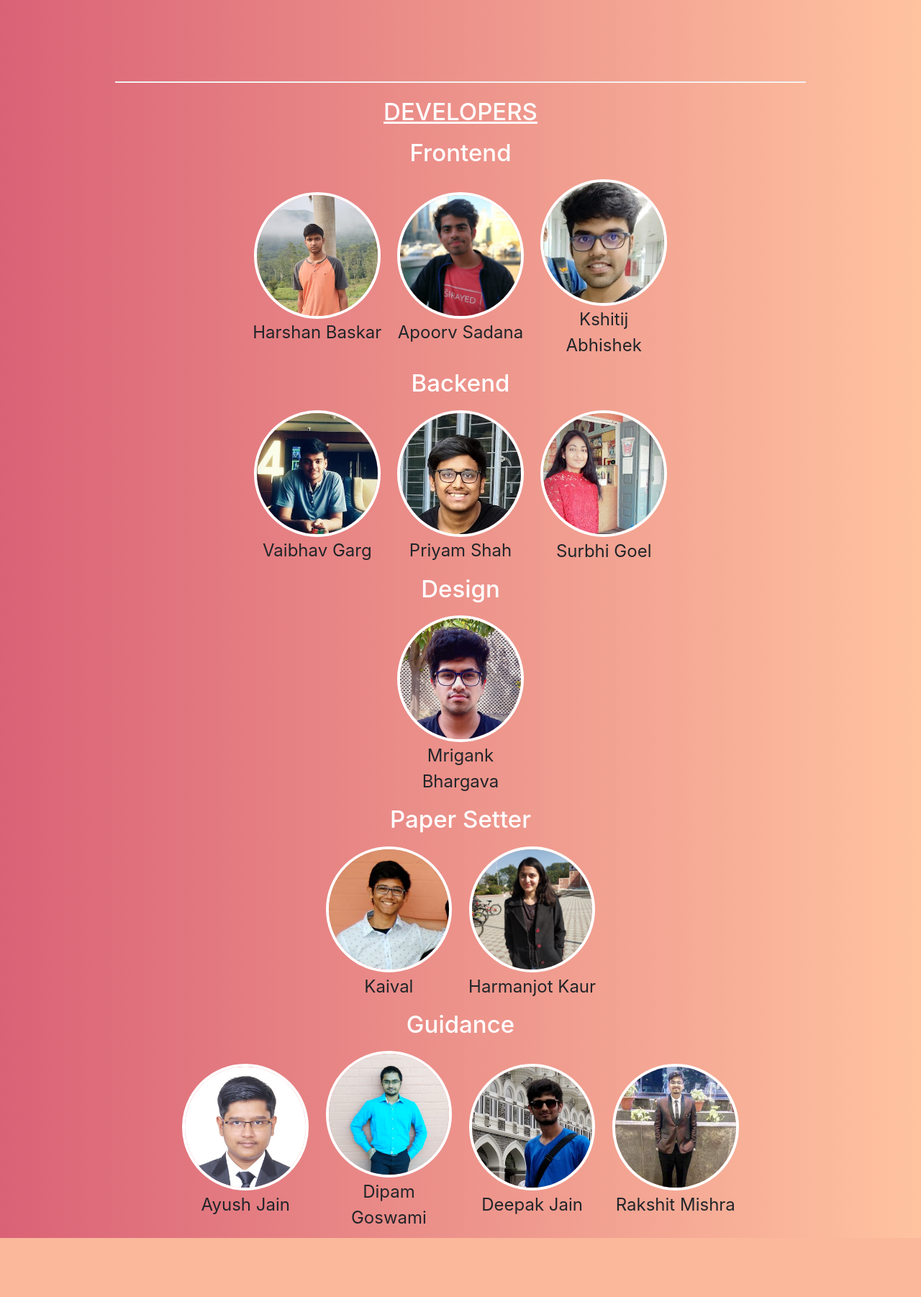
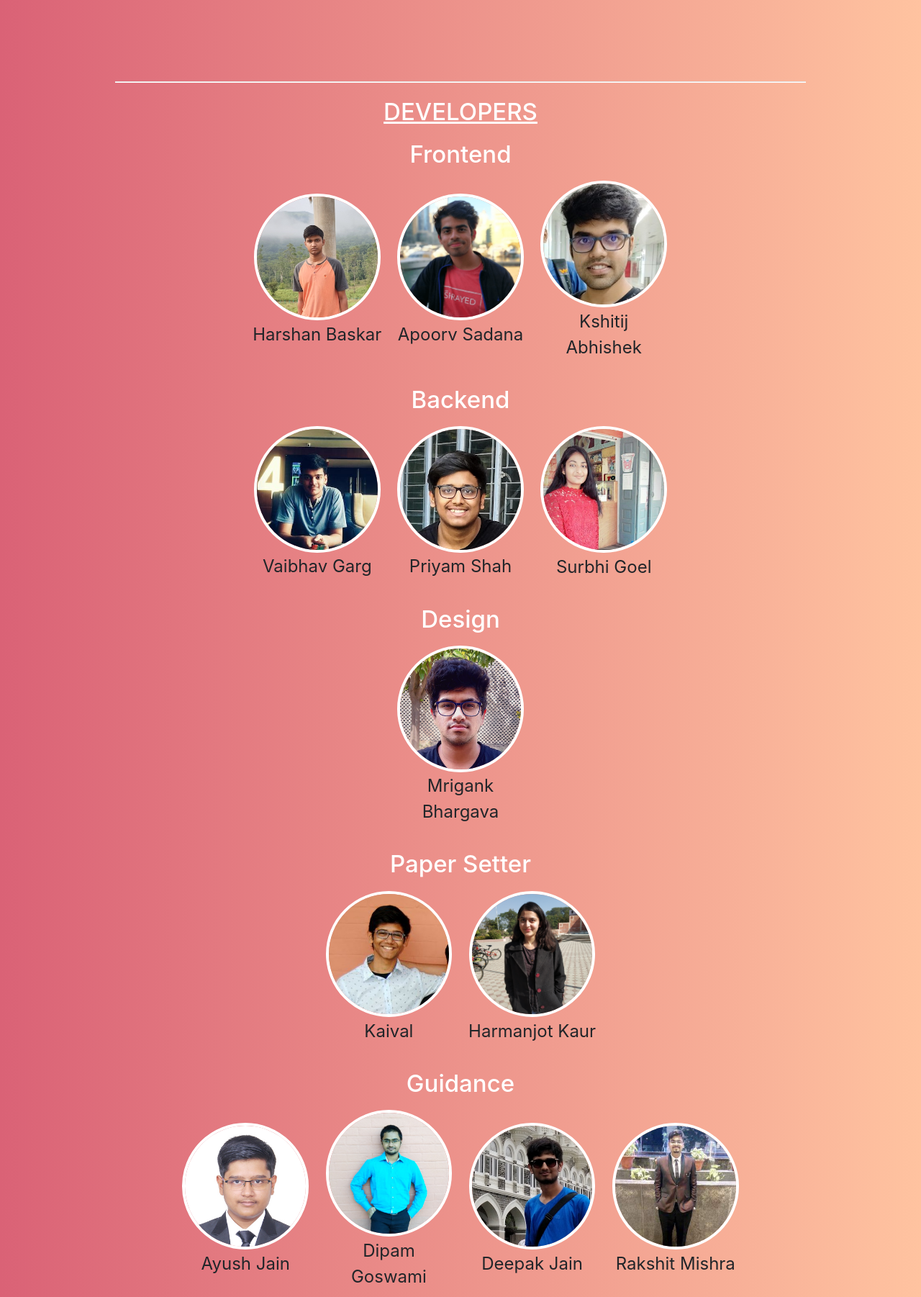
Before and after one commit to ayushjain1144/MSP-Recruitment-Web-Portal, a Django app: page /logout/ in a window 1280 px wide. Shown: the part 699-2501 px from the top of the page at 72% size. Before the commit the page ends 2419 px from the top, so only its background shows below. Run offline with Django 3.2, Linux system fonts and the light colour scheme; some libraries are stand-ins or nearby versions.

Commit message:
Update thankYou.html

```diff
--- a/test_portal/templates/test_portal/thankYou.html
+++ b/test_portal/templates/test_portal/thankYou.html
@@ -106,7 +106,7 @@
         </div>
         <div class="team">
           <div className="imagesContainer">
-            <div class="row" style="width: 100%; margin: 0 auto">
+            <div class="row" style="width: 100%; margin: 20px auto">
               <span class="title">Frontend</span>
               <div class="teamImages">
                 <div class="imageContainer" style="text-align: center">
@@ -135,7 +135,7 @@
                 </div>
               </div>
             </div>
-            <div class="row" style="width: 100%; margin: 0 auto">
+            <div class="row" style="width: 100%; margin: 20px auto">
               <span class="title">Backend</span>
               <div class="teamImages">
                 <div class="imageContainer" style="text-align: center">
@@ -164,7 +164,7 @@
                 </div>
               </div>
             </div>
-            <div class="row" style="width: 100%; margin: 0 auto">
+            <div class="row" style="width: 100%; margin: 20px auto">
               <span class="title">Design</span>
               <div class="teamImages">
                 <div class="imageContainer" style="text-align: center">
@@ -177,7 +177,7 @@
                 </div>
               </div>
             </div>
-            <div class="row" style="width: 100%; margin: 0 auto">
+            <div class="row" style="width: 100%; margin: 20px auto">
               <span class="title">Paper Setter</span>
               <div class="teamImages">
                 <div class="imageContainer" style="text-align: center">
@@ -198,7 +198,7 @@
                 </div>
               </div>
             </div>
-            <div class="row" style="width: 100%; margin: 0 auto">
+            <div class="row" style="width: 100%; margin: 20px auto">
               <span class="title">Guidance</span>
               <div class="teamImages">
                 <div class="imageContainer" style="text-align: center">
```
